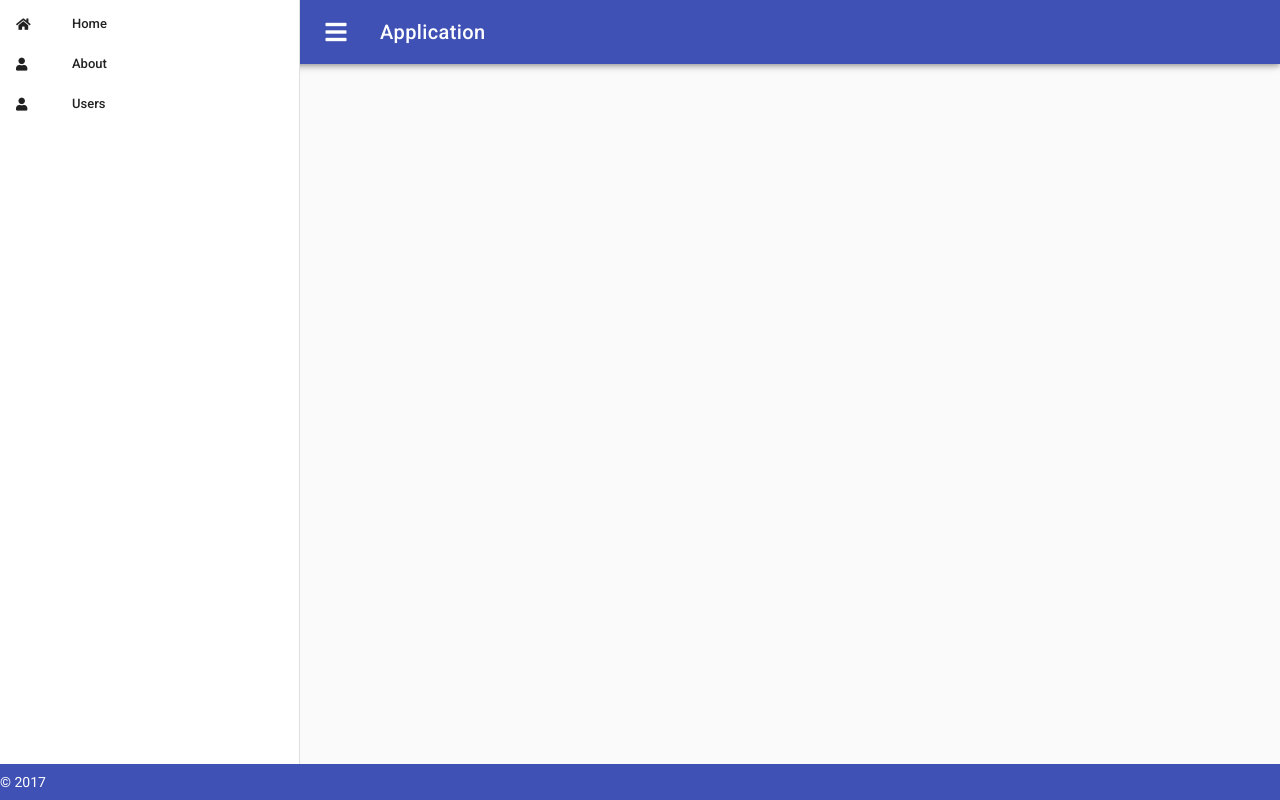
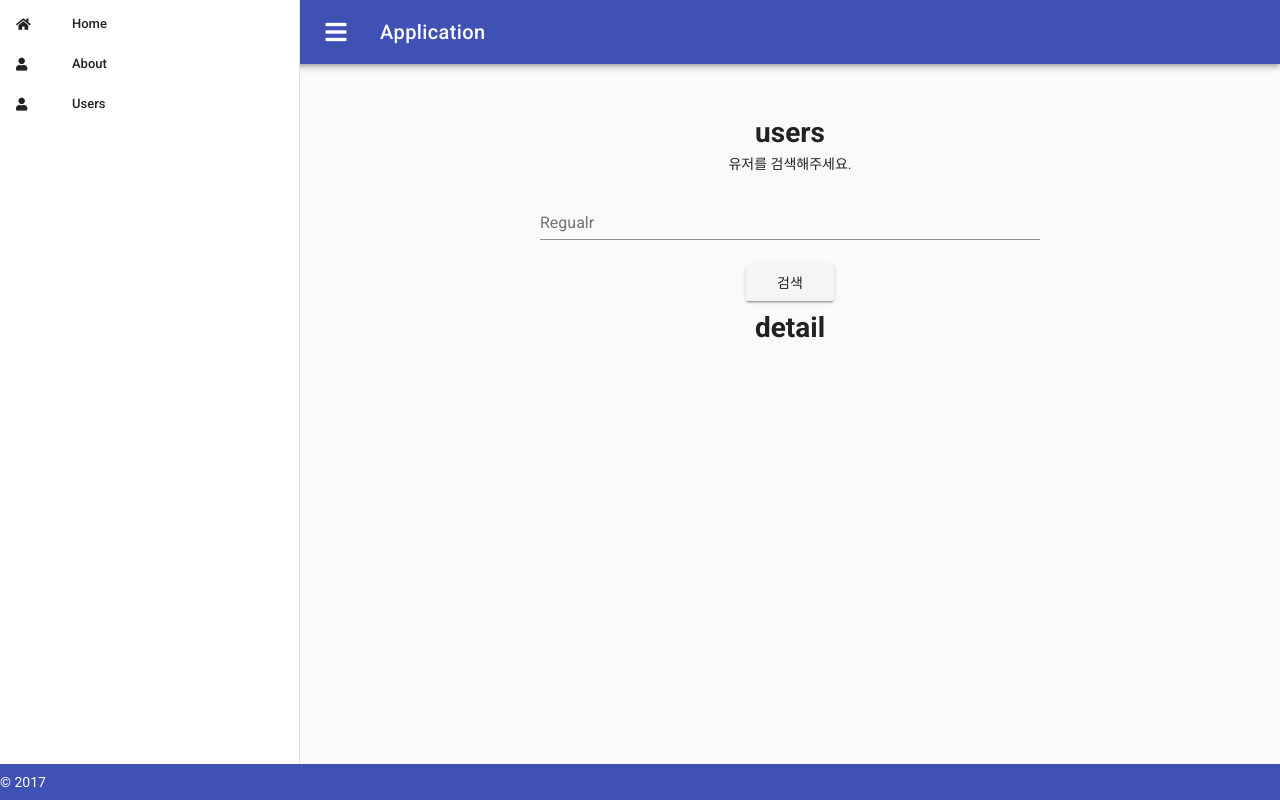
Before and after one commit to kyeongmin21/vue-router, a Vue app: page /users/1 in a window 1280 px wide. Built offline with nearby package versions, Linux system fonts and the light colour scheme.

Commit message:
usersDetail 추가

```diff
--- a/src/App.vue
+++ b/src/App.vue
@@ -26,14 +26,14 @@
         <v-list-tile
           :to="{
           name: 'users',
-          params:{
+/*          params:{
             userId: 4321,
             name: 'min'
           },
           query: {
             group: 'shop',
             category: 'outer'
-          }
+          }*/
         }" exact>
           <v-list-tile-action>
             <i class="fas fa-user"></i>
--- a/src/router.js
+++ b/src/router.js
@@ -24,7 +24,13 @@ export default new Router({
     {
       path: '/users',
       name: 'users',
-      component: () => import(/* webpackChunkName: "users" */ './views/Users.vue')
+      component: () => import(/* webpackChunkName: "users" */ './views/Users.vue'),
+      children: [
+        { path: ':id',
+          name: 'users-detail',
+          component: () => import(/* webpackChunkName: "users-detail" */ './views/UsersDetail.vue')
+        }
+      ]
     }
   ]
 })
--- a/src/views/Users.vue
+++ b/src/views/Users.vue
@@ -1,10 +1,24 @@
 <template>
   <div>
-    <h1>users</h1>
-    <p>유저번호 : {{ userId }}</p>
+    <v-layout row wrap pt-5 text-xs-center
+              style="max-width: 500px; margin: 0 auto;">
+      <v-flex xs12>
+        <h1>users</h1>
+        <p>유저를 검색해주세요.</p>
+      </v-flex>
+      <v-flex xs12>
+        <v-text-field label="Regualr"></v-text-field>
+        <v-btn>검색</v-btn>
+      </v-flex>
+      <v-flex xs12>
+        <router-view></router-view>
+      </v-flex>
+    </v-layout>
+
+<!--    <p>유저번호 : {{ userId }}</p>
     <p>이름 : {{ $route.params.name }}</p>
     <p>그룹 : {{ $route.query.group }}</p>
-    <p>카테고리 : {{ $route.query.category }}</p>
+    <p>카테고리 : {{ $route.query.category }}</p>-->
   </div>
 </template>
 
--- /dev/null
+++ b/src/views/UsersDetail.vue
@@ -0,0 +1,15 @@
+<template>
+  <div>
+    <h1>detail</h1>
+  </div>
+</template>
+
+<script>
+export default {
+  name: "UsersDetail"
+}
+</script>
+
+<style scoped>
+
+</style>
```
Also changed, not shown: 1 other file (tests, documents, lock files or other folders).
